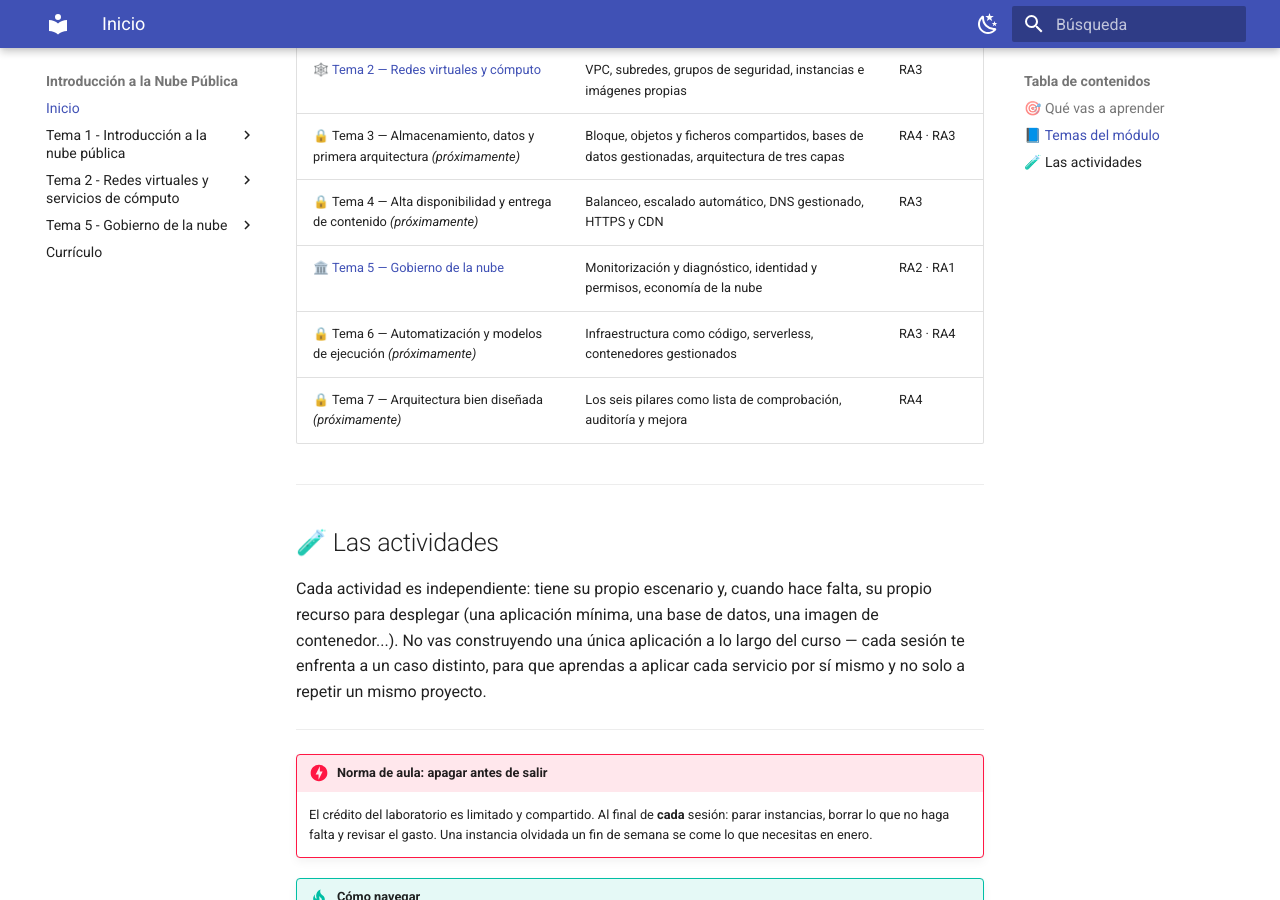
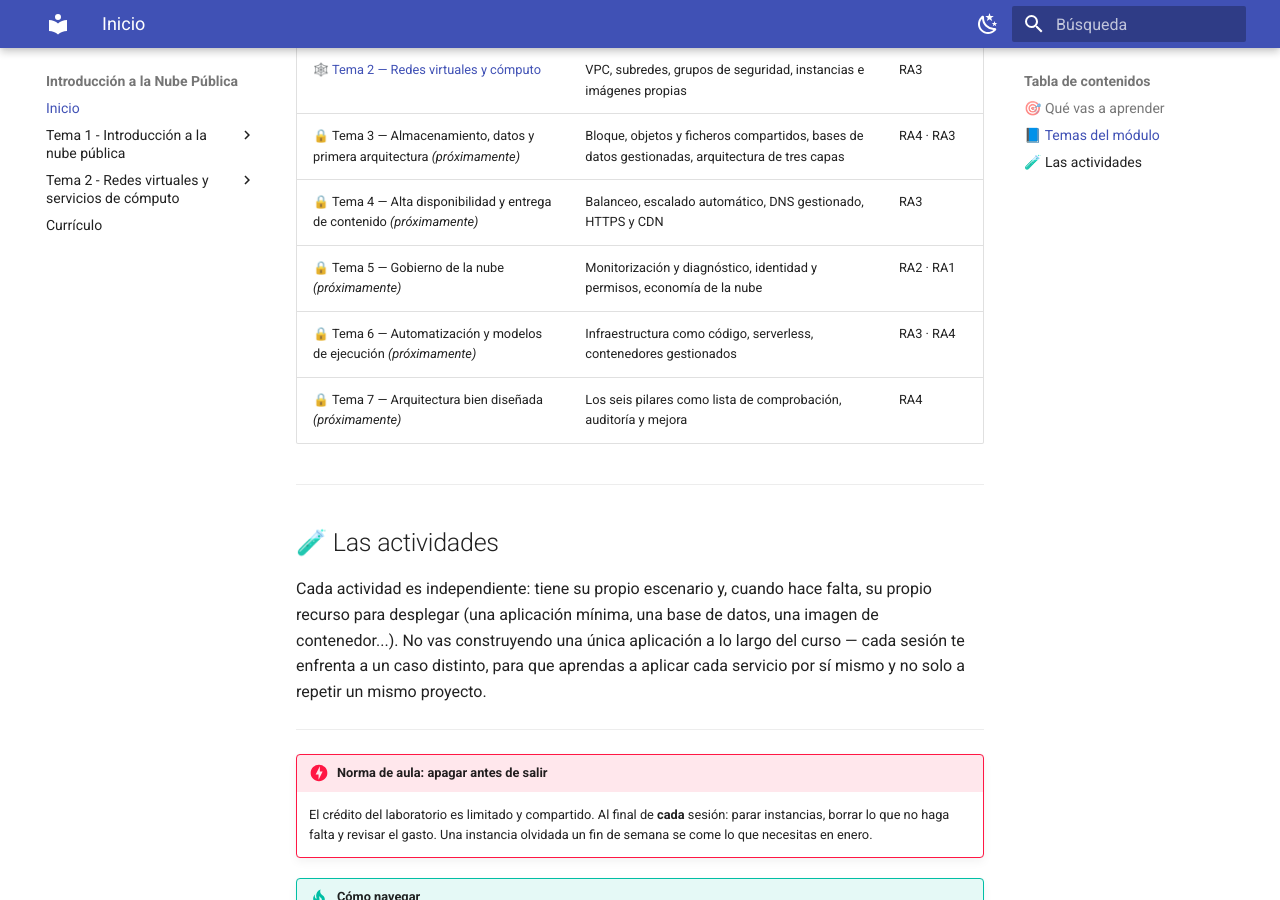
Before and after one commit to aitorventura/introduccion-nube, an MkDocs documentation site: the page built from docs/index.md, in a window 1280 px wide and 900 px high, scrolled down 993 px. Built offline with MkDocs 1.6.1 and Material for MkDocs 9.7.7, drawn with Linux system fonts in a browser that asks for light colours.

Commit message:
Oculta Tema 5 de nuevo mientras se sigue trabajando en el

```diff
--- a/docs/index.md
+++ b/docs/index.md
@@ -28,7 +28,7 @@ Los temas se van publicando a medida que avanza el curso. Los que todavía no es
 | 🕸️ [Tema 2 — Redes virtuales y cómputo](tema2/index.md) | VPC, subredes, grupos de seguridad, instancias e imágenes propias | RA3 |
 | 🔒 Tema 3 — Almacenamiento, datos y primera arquitectura *(próximamente)* | Bloque, objetos y ficheros compartidos, bases de datos gestionadas, arquitectura de tres capas | RA4 · RA3 |
 | 🔒 Tema 4 — Alta disponibilidad y entrega de contenido *(próximamente)* | Balanceo, escalado automático, DNS gestionado, HTTPS y CDN | RA3 |
-| 🏛️ [Tema 5 — Gobierno de la nube](tema5/index.md) | Monitorización y diagnóstico, identidad y permisos, economía de la nube | RA2 · RA1 |
+| 🔒 Tema 5 — Gobierno de la nube *(próximamente)* | Monitorización y diagnóstico, identidad y permisos, economía de la nube | RA2 · RA1 |
 | 🔒 Tema 6 — Automatización y modelos de ejecución *(próximamente)* | Infraestructura como código, serverless, contenedores gestionados | RA3 · RA4 |
 | 🔒 Tema 7 — Arquitectura bien diseñada *(próximamente)* | Los seis pilares como lista de comprobación, auditoría y mejora | RA4 |
 
--- a/mkdocs.yml
+++ b/mkdocs.yml
@@ -7,6 +7,7 @@
 exclude_docs: |
   tema3/*
   tema4/*
+  tema5/*
   tema6/*
   tema7/*
   cierre.md
@@ -75,17 +76,17 @@ nav:
   #     - DNS, HTTPS y distribución de contenido:
   #         - DNS, HTTPS y distribución de contenido: tema4/dns-https-cdn.md
   #         - Actividad 4.2 - Dominio propio y caché en el borde: tema4/actividad_4_2.md
-  - Tema 5 - Gobierno de la nube:
-      - Tema 5 - Introducción: tema5/index.md
-      - Monitorización y operación:
-          - Monitorización y operación: tema5/monitorizacion-operacion.md
-          - Actividad 5.1 - Monitorización y diagnóstico con CloudWatch: tema5/actividad_5_1.md
-      - Identidad y gestión de accesos:
-          - Identidad y gestión de accesos: tema5/iam-aplicado.md
-          - Actividad 5.2 - Gestión de credenciales y políticas IAM: tema5/actividad_5_2.md
-      - Economía de la nube:
-          - Economía de la nube: tema5/economia-nube.md
-          - Actividad 5.3 - Cuánto cuesta lo que has construido: tema5/actividad_5_3.md
+  # - Tema 5 - Gobierno de la nube:
+  #     - Tema 5 - Introducción: tema5/index.md
+  #     - Monitorización y operación:
+  #         - Monitorización y operación: tema5/monitorizacion-operacion.md
+  #         - Actividad 5.1 - Monitorización y diagnóstico con CloudWatch: tema5/actividad_5_1.md
+  #     - Identidad y gestión de accesos:
+  #         - Identidad y gestión de accesos: tema5/iam-aplicado.md
+  #         - Actividad 5.2 - Gestión de credenciales y políticas IAM: tema5/actividad_5_2.md
+  #     - Economía de la nube:
+  #         - Economía de la nube: tema5/economia-nube.md
+  #         - Actividad 5.3 - Cuánto cuesta lo que has construido: tema5/actividad_5_3.md
   # - Tema 6 - Automatización y modelos de ejecución:
   #     - Tema 6 - Introducción: tema6/index.md
   #     - Infraestructura como código:
```
